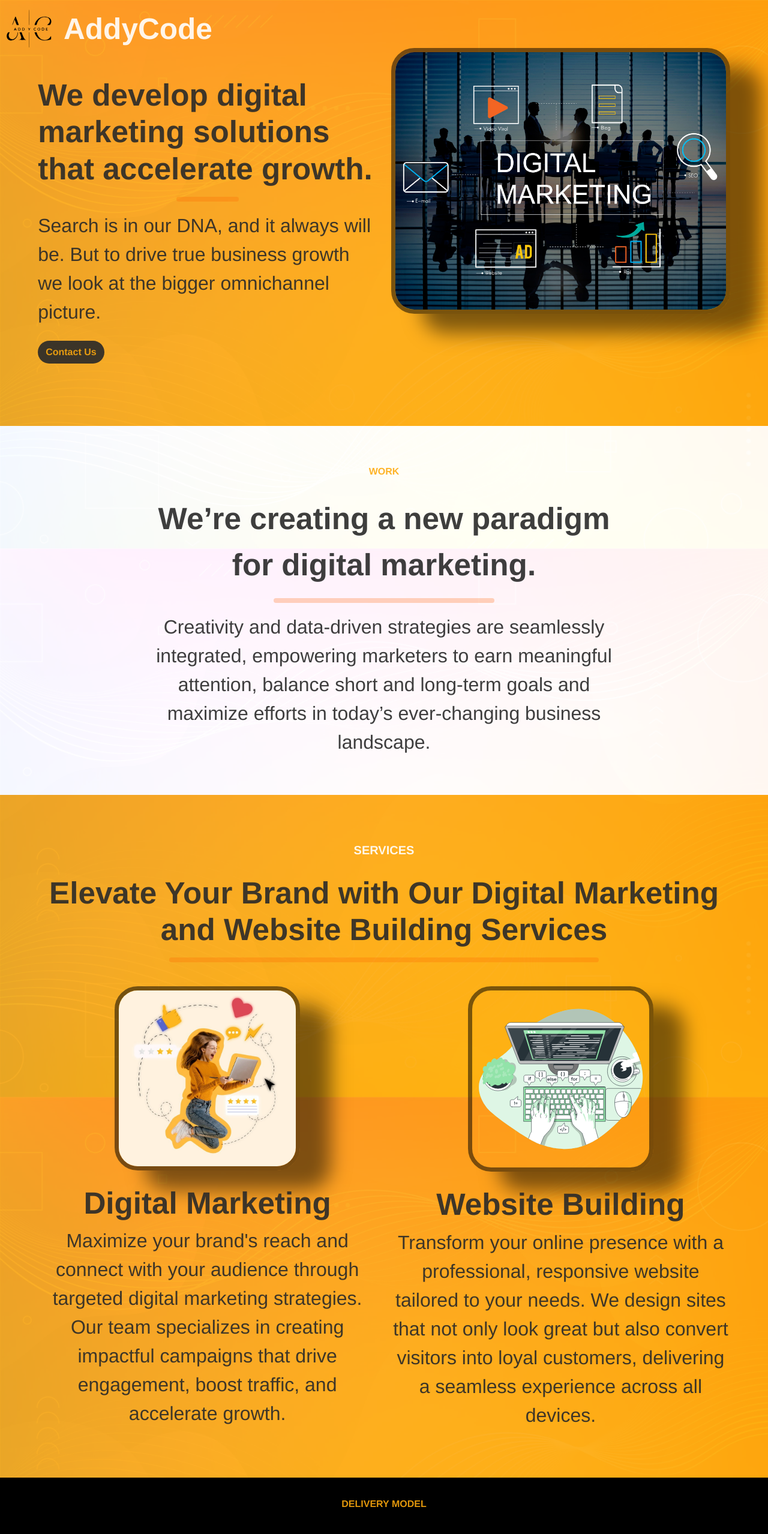
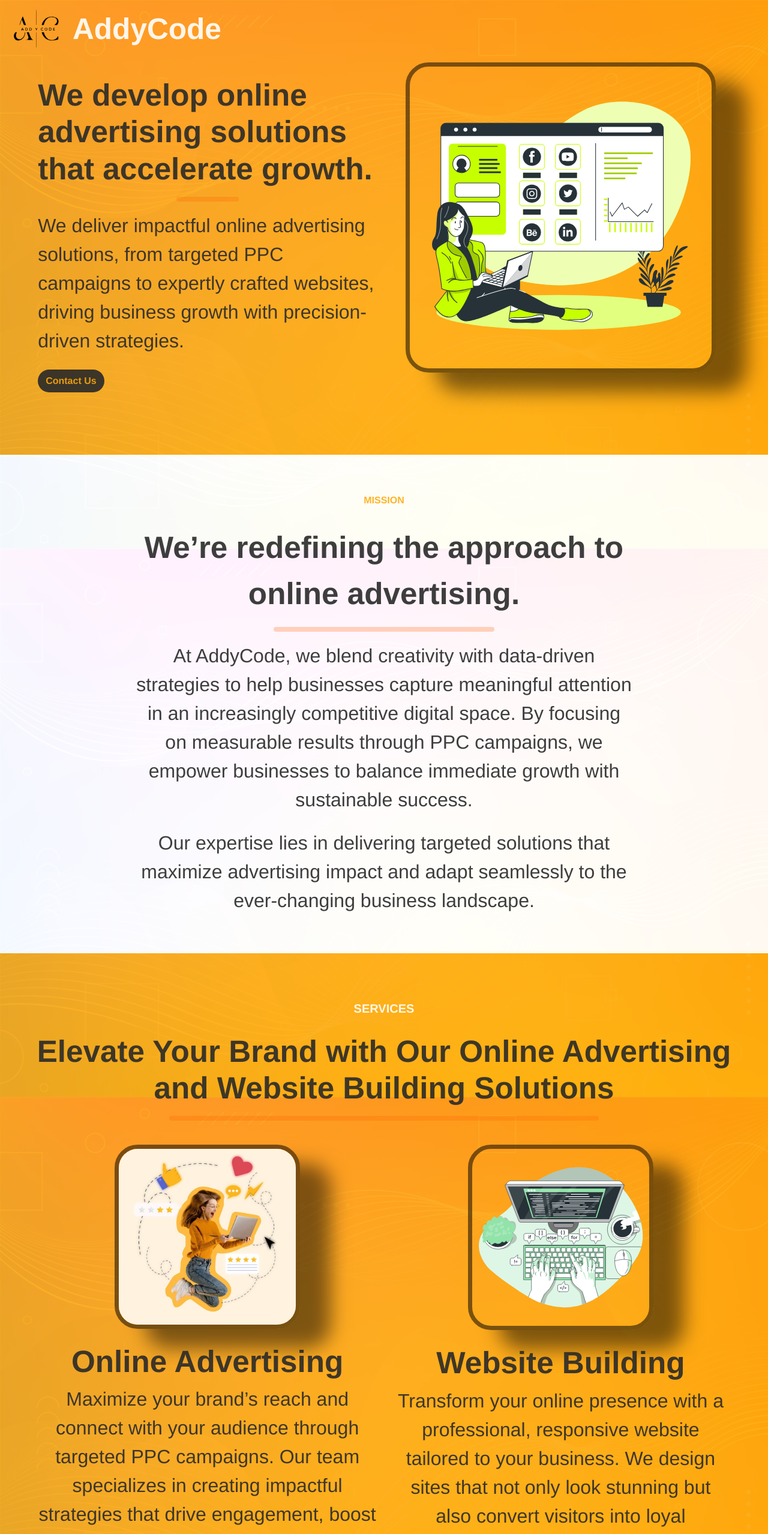
Before and after one commit to Saurabh-Kuma/AddyCode-Frontend, an Angular app: page / in a window 1280 px wide. Shown: the top 2557 px of the page at 60% size. Built offline with nearby package versions, Linux system fonts and the light colour scheme.

Commit message:
text updated

```diff
--- a/src/app/home/home.component.css
+++ b/src/app/home/home.component.css
@@ -1,6 +1,5 @@
-.bg-image{
-    /* min-height: 100vh; */
-    background-image: url('/images/background2.jpg');
+.bg-image {
+  background-image: url("/images/background2.jpg");
   overflow-x: hidden;
   font-family: Helvetica, sans-serif;
   background-color: rgba(255, 255, 255, 0);
@@ -11,175 +10,172 @@
   background-attachment: fixed;
 }
 
-.container-fluid{
+.container-fluid {
   margin: 0%;
   padding: 0%;
 }
 
-.row{
-    margin-right:0%;
+.row {
+  margin-right: 0%;
   margin-left: 0%;
 }
 
-.header{
+.header {
   background-color: rgba(254, 169, 12, 0);
-    /* rgba(255, 132, 0, 0.7); */
-    position:fixed;
+  position: fixed;
   color: rgba(255, 255, 255, 0.902);
-    /* width: 100%; */
-    /* padding-left: 3vw; */
   transition: background-color 0.5s ease;
 }
 
-.handle-logo{
+.handle-logo {
   width: clamp(6rem, 6vw, 8rem);
-    /* border: 0.1vw solid #00000085; */
-    /* box-shadow: 4vw 4vh 2.5vw rgba(0, 0, 0, 0.5); */
   border-radius: 0.8vw;
 }
 
-.solid{
-    width:auto;
-    /* background-color: rgba(255, 132, 0, 0); */
+.solid {
+  width: auto;
   color: rgba(255, 255, 255, 0);
 }
 
-.tagline-div{
+.tagline-div {
   font-size: clamp(2.1rem, 4vw, 3.1rem);
-    /* margin-left: 6vh; */
   font-weight: bold;
   font-family: Helvetica, sans-serif;
-    /* width:fit-content; */
 }
 
-.info1{
-    background-color:rgba(254, 169, 12, 0.886);
-    /* rgba(255, 255, 255, 0.6); */
+.info1 {
+  background-color: rgba(254, 169, 12, 0.886);
   padding: 5rem 4vw;
 }
 
-.info2{
+.info2 {
   background-color: rgba(255, 255, 255, 0.936);
   padding: 4rem 0vw;
 }
 
-.info3{
+.info3 {
   background-color: rgb(0, 0, 0);
-    padding: clamp(1.9rem, 4vh, 3rem) 0vw;
+  padding: clamp(3rem, 8vh, 3.5rem) 0vw;
 }
 
-.heading-sm-info{
+.heading-sm-info {
   font-weight: bold;
   color: rgba(254, 169, 12, 0.885);
-    /* rgba(255, 132, 0, 0.9); */
   margin-bottom: 1.8rem;
 }
 
-.heading-info{
-    font-weight:900;
+.heading-info {
+  font-weight: 900;
   font-size: clamp(1.9rem, 4vw, 3.3rem);
-    color:rgba(41, 41, 41, 0.9)
+  color: rgba(41, 41, 41, 0.9);
 }
 
-.info-detail{
-    font-weight:500;
+.info-detail {
+  font-weight: 500;
   font-size: clamp(1.2rem, 3vw, 2rem);
-    font-stretch:extra-expanded;
-    color:rgba(41, 41, 41, 0.9);
+  font-stretch: extra-expanded;
+  color: rgba(41, 41, 41, 0.9);
 }
 
-
-.white-text{
-    color:rgba(255, 255, 255, 0.9);
+.white-text {
+  color: rgba(255, 255, 255, 0.9);
 }
 
-.orange-text{
-    color:rgba(254, 169, 12, 0.885);
+.orange-text {
+  color: rgba(254, 169, 12, 0.885);
 }
 
-.line-sm{
+.line-sm {
   border-color: rgb(255, 98, 0);
-    /* rgba(255, 132, 0, 1); */
   border-width: 1vh;
   border-radius: 1vh;
   margin: clamp(1rem, 2vh, 3rem) clamp(6rem, 18vw, 20rem);
 }
 
-.img-div{
-    padding: 0vh 0vw;
+.img-div {
+  padding: 3vh;
 }
 
-.handle-img{
+.handle-img-ppc {
   width: 100%;
   border: 0.6vw solid #00000085;
   box-shadow: 4vw 4vh 2.5vw rgba(0, 0, 0, 0.5);
   border-radius: 3vw;
 }
 
-.service-img{
+.handle-img {
+  width: 100%;
+  border: 0.6vw solid #00000085;
+  box-shadow: 4vw 4vh 2.5vw rgba(0, 0, 0, 0.5);
+  border-radius: 3vw;
+}
+
+.service-img {
   padding: 3vh 10vw;
 }
 
-.contactUsPerentdiv{
+.contactUsPerentdiv {
   background-color: rgba(255, 255, 255, 0.6);
-
 }
 
-.contactUsdiv{
+.contactUsdiv {
   font-family: Helvetica, sans-serif;
   font-weight: bold;
   border-radius: 3vh;
-    /* border-color: rgba(212, 250, 255, 0);
-    border-width: 1vh; */
   background-color: rgb(212, 250, 255, 0.3);
   margin-bottom: 4vh;
   padding: 5vh 3vw;
   color: rgba(254, 169, 12, 0.885);
-    /* rgba(255, 132, 0, 0.9); */
 }
 
-.btn-submit{
+.sent-success {
+  padding: 20vh 5vw;
+  font-weight: 500;
+  font-size: clamp(1.2rem, 3vw, 1.8rem);
+}
+
+.btn-submit {
   font-family: Helvetica, sans-serif;
   font-weight: bold;
   border-radius: 3vh;
   background-color: rgba(254, 169, 12, 0.885);
-    color:rgba(255, 255, 255, 0.9);
+  color: rgba(255, 255, 255, 0.9);
 }
 
-.btn-contactUsScroll{
+.btn-contactUsScroll {
   font-family: Helvetica, sans-serif;
   font-weight: bold;
   border-radius: 3vh;
-    background-color:rgba(41, 41, 41, 0.9);
+  background-color: rgba(41, 41, 41, 0.9);
   color: rgba(254, 169, 12, 0.885);
 }
 
-.headingFont-1{
-    font-size:xx-large;
+.headingFont-1 {
+  font-size: xx-large;
   margin-top: 3vh;
-    /* color: rgb(212, 250, 255); */
 }
 
 .testimonial-container {
-    /* display: flex; */
   overflow: hidden;
   width: 100%;
 }
 
 .testimonial {
-    /* flex: 0 0 50%; */
   padding: 1vw;
   box-sizing: border-box;
   transition: transform 0.5s ease-in-out;
 }
 
-  .btn-nextPriv{
+.btn-nextPriv {
   color: white;
-    /* rgba(254, 169, 12, 0.885); */
   background-color: rgba(255, 255, 255, 0.179);
-    /* border-radius: 3vh; */
-    height:fit-content;
+  height: fit-content;
   width: fit-content;
   margin: auto;
   box-shadow: 2vh 2vw 2vh rgba(0, 0, 0, 0.5);
 }
+
+footer{
+  background-color: rgb(0, 0, 0);
+  padding: clamp(1rem, 4vh, 1.5rem) 0vw;
+}
--- a/src/app/home/home.component.html
+++ b/src/app/home/home.component.html
@@ -1,6 +1,6 @@
 <div class="bg-image container-fluid ">
     <div class="row header" [ngClass]="{'solid': isScrolled}" >
-        <div class="col-3 img-div">
+        <div class="col-3">
             <img class="handle-logo" src="/images/AddyCode logo5.svg" alt="digital Marketing pic"/>
         </div>
         <div class="tagline-div col d-flex align-items-center justify-content-center" data-aos="fade-right" data-aos-delay="200">
@@ -11,38 +11,50 @@
     <div class="row info1">
         <div class="col-md-6 mt-5 mb-4">
             <h1 class="heading-info" data-aos="fade-right" data-aos-delay="200">
-                We develop digital marketing solutions that accelerate growth.
+                We develop online advertising solutions that accelerate growth.
+                <!-- We develop digital marketing solutions that accelerate growth. -->
             </h1>
             <hr class="line-sm"/>
             <label class="info-detail" data-aos="fade-right" data-aos-delay="200">
-                Search is in our DNA, and it always will be. But to drive true business growth we look at the bigger omnichannel picture.
+                We deliver impactful online advertising solutions, from targeted PPC campaigns to expertly crafted websites, driving business growth with precision-driven strategies.
+                <!-- we specialize in delivering impactful online advertising solutions. From targeted PPC campaigns to expertly crafted websites, our focus is to help businesses grow through precision-driven strategies. -->
+                <!-- Search is in our DNA, and it always will be. But to drive true business growth we look at the bigger omnichannel picture. -->
             </label>
             <input class="btn btn-contactUsScroll mt-4" type="button" (click)="scrollToContact()" value="Contact Us">
         </div>
         <div class="col-md-6">
             <div class="img-div">
-                <img class="handle-img" src="/images/digitalMarketing.jpg" alt="digital Marketing pic"/>
+                <img class="handle-img-ppc" src="/images/ppc1.svg" alt="ppc pic"/>
             </div>
         </div>
     </div>
 
     <div class="row info2 text-center">
         <div class="col-md-8 mx-auto">
-            <label class="heading-sm-info">WORK</label>
+            <label class="heading-sm-info">MISSION</label>
             <label class="heading-info" data-aos="fade-right" data-aos-delay="200">
-                We’re creating a new paradigm for digital marketing.
+                We’re redefining the approach to online advertising.
+                <!-- We’re creating a new paradigm for digital marketing. -->
             </label>
             <hr class="line-sm"/>
-            <label class="info-detail" data-aos="fade-right" data-aos-delay="200">
-                Creativity and data-driven strategies are seamlessly integrated, empowering marketers to earn meaningful attention, balance short and long-term goals and maximize efforts in today’s ever-changing business landscape.
-            </label>
+            <div data-aos="fade-right" data-aos-delay="200">
+                <label class="info-detail">
+                    At AddyCode, we blend creativity with data-driven strategies to help businesses capture meaningful attention in an increasingly competitive digital space. By focusing on measurable results through PPC campaigns, we empower businesses to balance immediate growth with sustainable success.
+                    <!-- Creativity and data-driven strategies are seamlessly integrated, empowering marketers to earn meaningful attention, balance short and long-term goals and maximize efforts in today’s ever-changing business landscape. -->
+                </label><br><br>
+                <label class="info-detail">
+                    Our expertise lies in delivering targeted solutions that maximize advertising impact and adapt seamlessly to the ever-changing business landscape.
+                </label>
+            </div>
         </div>
     </div>
 
     <div class="info1 text-center">
         <div>
             <h5 class="heading-sm-info white-text">SERVICES</h5>
-            <h2 class="heading-info" data-aos="fade-right" data-aos-delay="200">Elevate Your Brand with Our Digital Marketing and Website Building Services</h2>
+            <h2 class="heading-info" data-aos="fade-right" data-aos-delay="200">
+                Elevate Your Brand with Our Online Advertising and Website Building Solutions
+            </h2>
             <hr class="line-sm"/>
         </div>
         <div class="row">
@@ -51,9 +63,10 @@
                     <img class="handle-img" src="/images/social media.jpg" alt="social media"/>
                 </div>
                 <div>
-                    <h2 class="heading-info" data-aos="fade-right" data-aos-delay="200">Digital Marketing</h2>
+                    <h2 class="heading-info" data-aos="fade-right" data-aos-delay="200">Online Advertising </h2>
                     <label class="info-detail" data-aos="fade-right" data-aos-delay="200">
-                        Maximize your brand's reach and connect with your audience through targeted digital marketing strategies. Our team specializes in creating impactful campaigns that drive engagement, boost traffic, and accelerate growth.
+                        Maximize your brand’s reach and connect with your audience through targeted PPC campaigns. Our team specializes in creating impactful strategies that drive engagement, boost traffic, and deliver measurable results.
+                        <!-- Maximize your brand's reach and connect with your audience through targeted digital marketing strategies. Our team specializes in creating impactful campaigns that drive engagement, boost traffic, and accelerate growth. -->
                     </label>
                 </div>
             </div>
@@ -64,7 +77,7 @@
                 <div>
                     <h2 class="heading-info" data-aos="fade-left" data-aos-delay="200">Website Building</h2>
                     <label class="info-detail" data-aos="fade-left" data-aos-delay="200">
-                        Transform your online presence with a professional, responsive website tailored to your needs. We design sites that not only look great but also convert visitors into loyal customers, delivering a seamless experience across all devices.
+                        Transform your online presence with a professional, responsive website tailored to your business. We design sites that not only look stunning but also convert visitors into loyal customers, delivering a seamless experience across all devices.
                     </label>
                 </div>
             </div>
@@ -73,14 +86,20 @@
 
     <div class="row info3 text-center">
         <div class="col-md-7 mx-auto">
-            <label class="heading-sm-info">DELIVERY MODEL</label><br/>
+            <label class="heading-sm-info">HOW WE WORK</label><br/>
             <label data-aos="fade-right" data-aos-delay="200" class="heading-info white-text">
-                End-to-end digital marketing solutions.
+                Seamless Advertising and Web Solutions
             </label>
             <hr class="line-sm"/>
-            <label class="info-detail white-text" data-aos="fade-right" data-aos-delay="200" >
-                Our creative capabilities differentiate our work, throughout the funnel, across platforms, devices and digital marketing channels.
-            </label>
+            <div data-aos="fade-right" data-aos-delay="200">
+                <label class="info-detail white-text"  >
+                    At AddyCode, we specialize in delivering end-to-end solutions that amplify your brand's online presence. From crafting impactful PPC campaigns to building high-performing websites, we ensure seamless execution across platforms, devices, and advertising channels.
+                </label> <br><br>
+                <label class="info-detail white-text">
+                    Our innovative approach combines creativity with data-driven strategies, helping businesses achieve measurable results and long-term success.
+                </label>
+            </div>
+
         </div>
     </div>
 
@@ -89,13 +108,12 @@
 
   <div class="contactUsPerentdiv" id="contact-us">
     <form>
-      <!-- <div> -->
         <div class="row" >
             <div class="col-lg-7 card shadow-lg mt-4 mx-auto contactUsdiv" *ngIf="submitted">
 
                     <label class="form-label text-center headingFont-1">Contact US</label>
                     <label class='form-label' for="Name">Name: </label>
-                    <input class='form-control' type="text" name="name" [(ngModel)]="userName" (input)="showName()" id="" placeholder="name" /><br />
+                    <input class='form-control' type="text" name="name" [(ngModel)]="userName" id="" placeholder="name" required/><br />
                     <label class='form-label' for="email">email: </label>
                     <input class='form-control' type="email" [(ngModel)]="email" name="email" id="" placeholder="email" /><br />
                     <label class='form-label' for="contact No.">Contact No.: </label>
@@ -106,11 +124,10 @@
                     <input class="btn btn-submit" type="button" (click)="onSubmit()" value="submit">
 
             </div>
-            <div class="col-md-6 card shadow-lg mt-4 mx-auto contactUsdiv" *ngIf="!submitted">
+            <div class="col-md-7 card shadow-lg mt-4 mx-auto contactUsdiv sent-success" *ngIf="!submitted">
                 <p class="text-center">Detail Submitted Successfully! You will be contacted soon via email or phone.</p>
             </div>
         </div>
-      <!-- </div> -->
     </form>
   </div>
 
@@ -134,7 +151,7 @@
 
 
 
-  <footer class="row info3 text-center">
+  <footer class="row text-center">
     <div>
         <p class="info-detail white-text">&#169; 2023 Copyright. All Rights Reserved to AddyCode.</p>
         <P class="white-text">This website is developed by Saurabh Kumar</P>
```
Also changed, not shown: src/app/home/home.component.ts (+8 -14 lines), public/images/digitalMarketing.jpg (deleted), public/images/ppc1.svg (added). Lines whose indentation alone changed are shown as unchanged.
